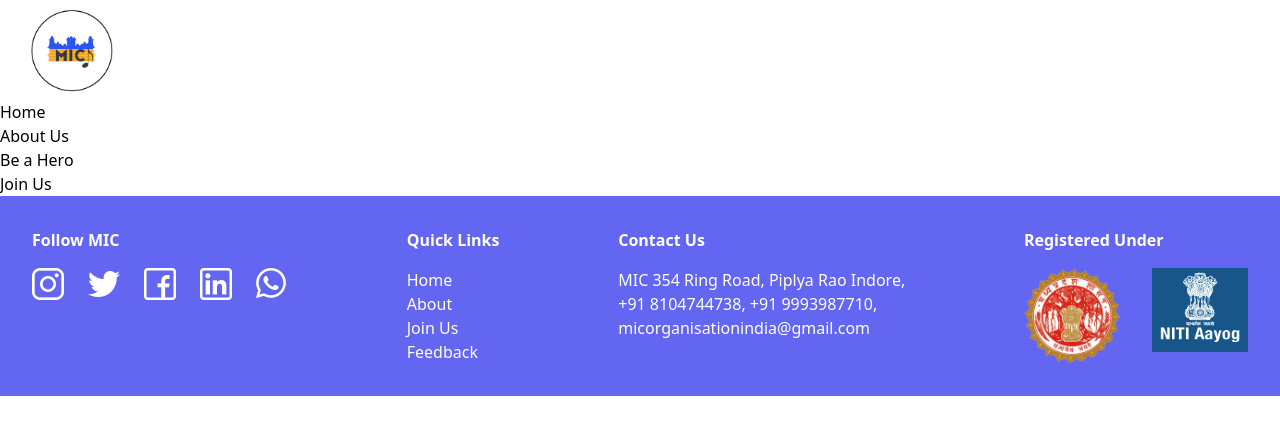
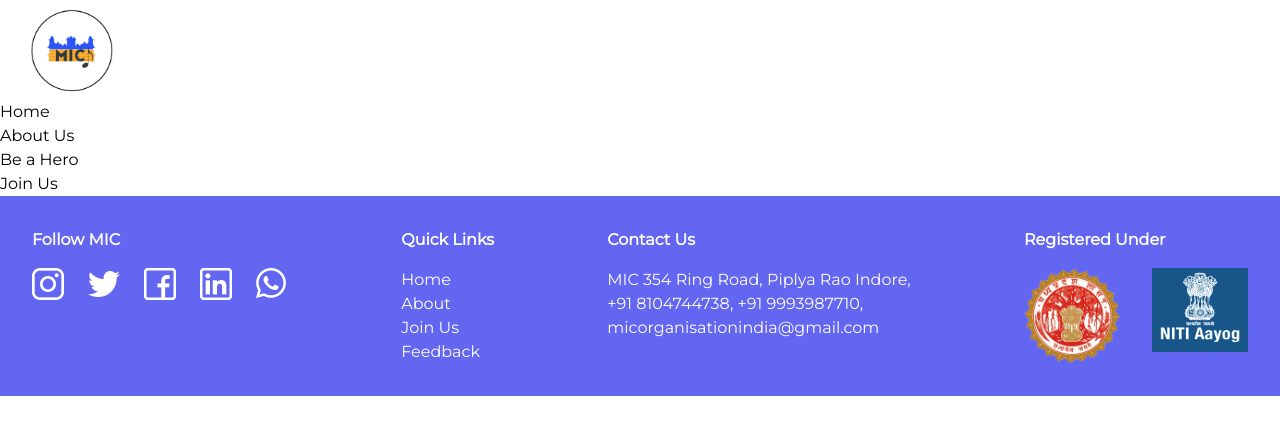
Before and after one commit to Vision-Clara/micindia, a Next.js app: page / in a window 1280 px wide. Shown: the top 434 px of the page. Built offline with nearby package versions, Linux system fonts and the light colour scheme.

Commit message:
fix font-family

```diff
--- a/components/layout/Footer.tsx
+++ b/components/layout/Footer.tsx
@@ -69,7 +69,6 @@
         <br /> +91 8104744738, +91 9993987710,
         <br /> micorganisationindia@gmail.com
         </div>
-
       </div>
 
       <div>
--- a/pages/index.tsx
+++ b/pages/index.tsx
@@ -9,7 +9,7 @@
         <meta name="viewport" content="width=device-width, initial-scale=1" />
         <link href="/logo.jpg" rel="icon"></link>
       </Head>
-      <main >
+      <main>
       </main>
     </>
   )
--- a/styles/globals.css
+++ b/styles/globals.css
@@ -1,3 +1,11 @@
+@import url('https://fonts.googleapis.com/css2?family=Montserrat&display=swap');
+
 @tailwind base;
 @tailwind components;
 @tailwind utilities;
+
+@layer base {
+    html {
+        font-family: 'Montserrat';
+    }
+}
--- a/tailwind.config.js
+++ b/tailwind.config.js
@@ -1,4 +1,6 @@
 /** @type {import('tailwindcss').Config} */
+
+
 module.exports = {
   content: [
     "./pages/**/*.{js,ts,jsx,tsx,mdx}",
@@ -6,6 +8,9 @@
   ],
   theme: {
     extend: {},
+    fontFamily: {
+      mainFont:["Montserrat"]
+    }
   },
   plugins: [],
 }
```
Also changed, not shown: pages/home.tsx (deleted).
